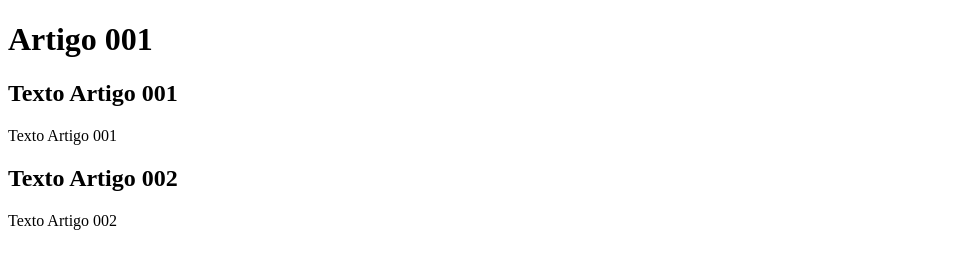
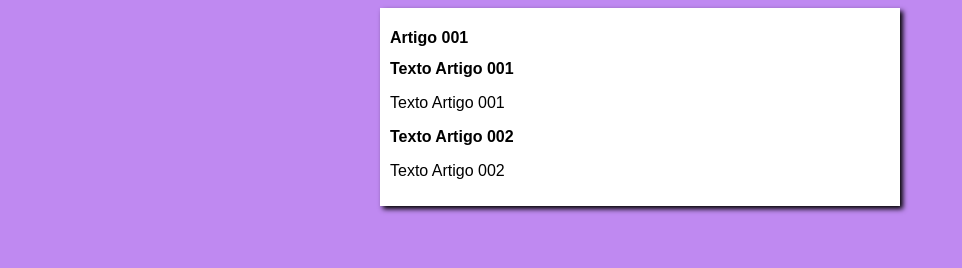
Before and after one commit to ViniciusMFernandes/projeto-site, a plain HTML site: page index.html in a window 1280 px wide. Shown: the whole page, without its empty margins (0-962 px from the left). Drawn offline with Linux system fonts and the light colour scheme.

Commit message:
iniciei o design

```diff
--- /dev/null
+++ b/estilo/style.css
@@ -0,0 +1,17 @@
+*{
+    font-family: Arial, Arial, Helvetica, sans-serif;
+    font-size: 16px;
+}
+
+body  {
+    background-color: rgb(191, 137, 241);
+
+}
+
+main {
+    background-color: white;
+    width: 500px;
+    margin: auto;
+    padding: 10px;
+    box-shadow: 3px 3px 5px black;
+}
--- a/index.html
+++ b/index.html
@@ -5,6 +5,7 @@
     <meta http-equiv="X-UA-Compatible" content="IE=edge">
     <meta name="viewport" content="width=device-width, initial-scale=1.0">
     <title>Título do Site</title>
+    <link rel="stylesheet" href="estilo/style.css">
 </head>
 <body>
     <main>
```
